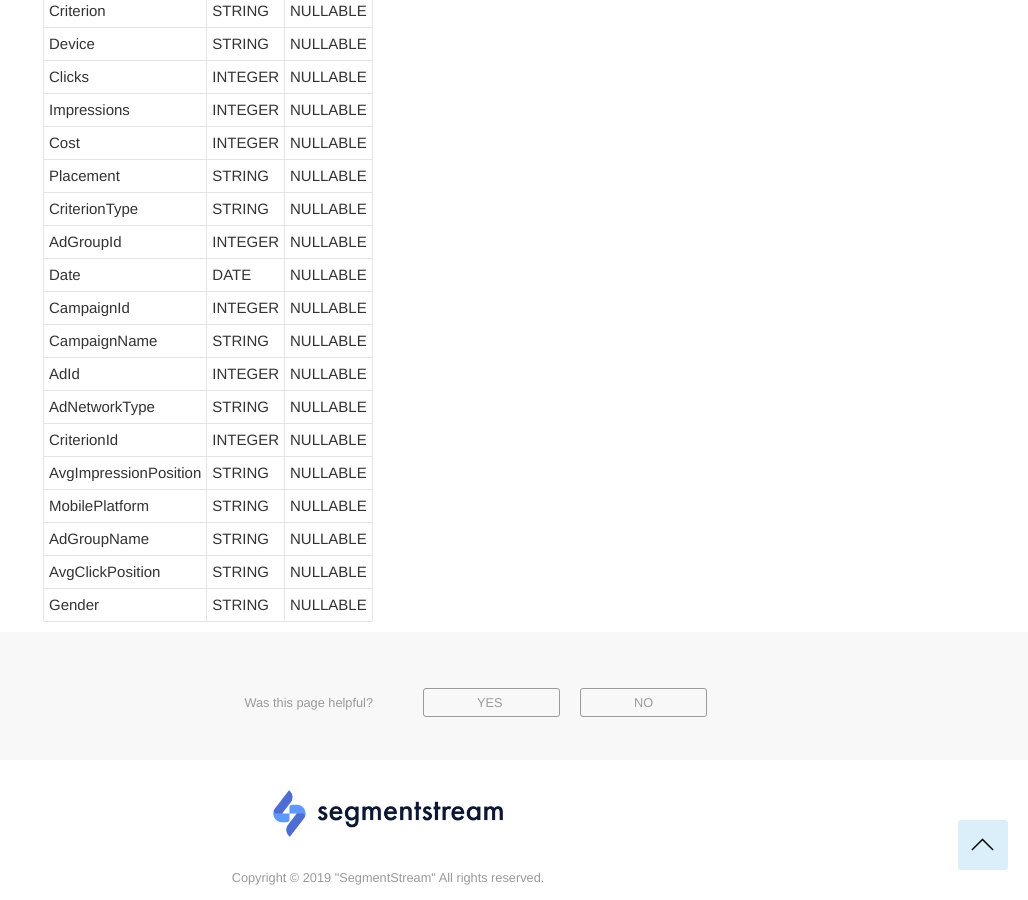
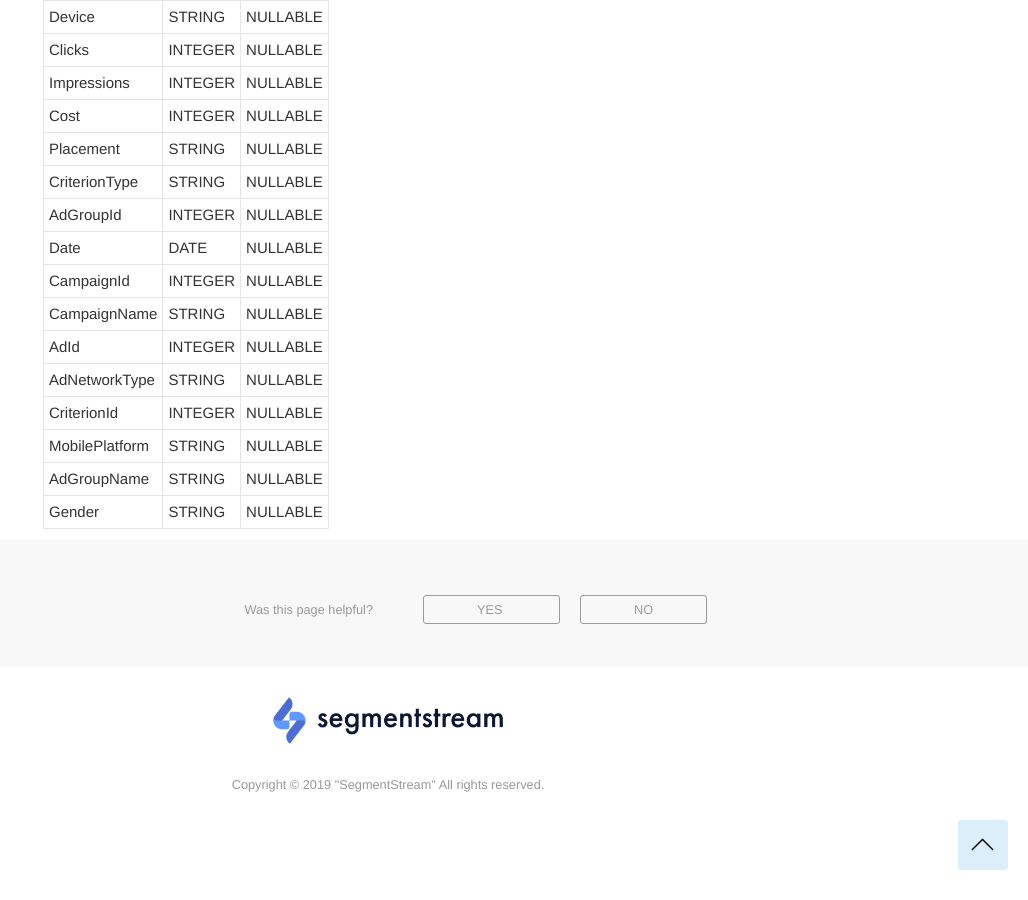
Before and after one commit to segmentstream-com/segmentstream-com.github.io, a Jekyll site: the page built from _docs/datasources/yandex direct.md, in a window 1280 px wide and 900 px high, scrolled down 6663 px. Shown: the whole window, without its empty margins (252-1280 px from the left). Built offline with Jekyll 4.4.1, drawn with Linux system fonts in a browser that asks for light colours; nearby versions of some CDN libraries.

Commit message:
remove position parameter from yandex docs

```diff
--- a/_docs/datasources/yandex direct.md
+++ b/_docs/datasources/yandex direct.md
@@ -136,8 +135,6 @@ CampaignName | STRING | NULLABLE
 AdId | INTEGER | NULLABLE
 AdNetworkType | STRING | NULLABLE
 CriterionId | INTEGER | NULLABLE
-AvgImpressionPosition | STRING | NULLABLE
 MobilePlatform | STRING | NULLABLE
 AdGroupName | STRING | NULLABLE
-AvgClickPosition | STRING | NULLABLE
 Gender | STRING | NULLABLE
```
Also changed, not shown: other parts of _docs/datasources/yandex direct.md (+0 -1 lines).
